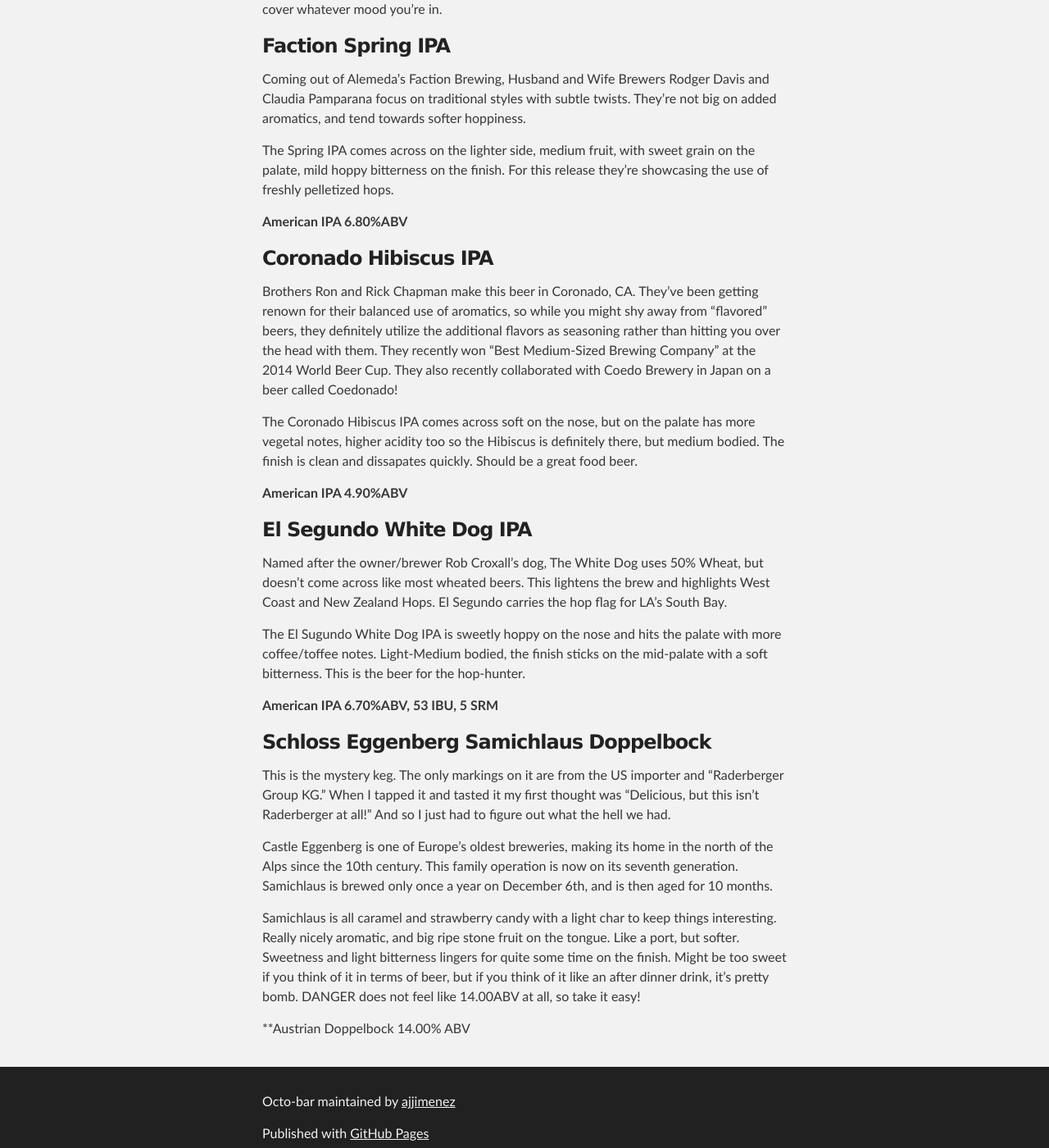
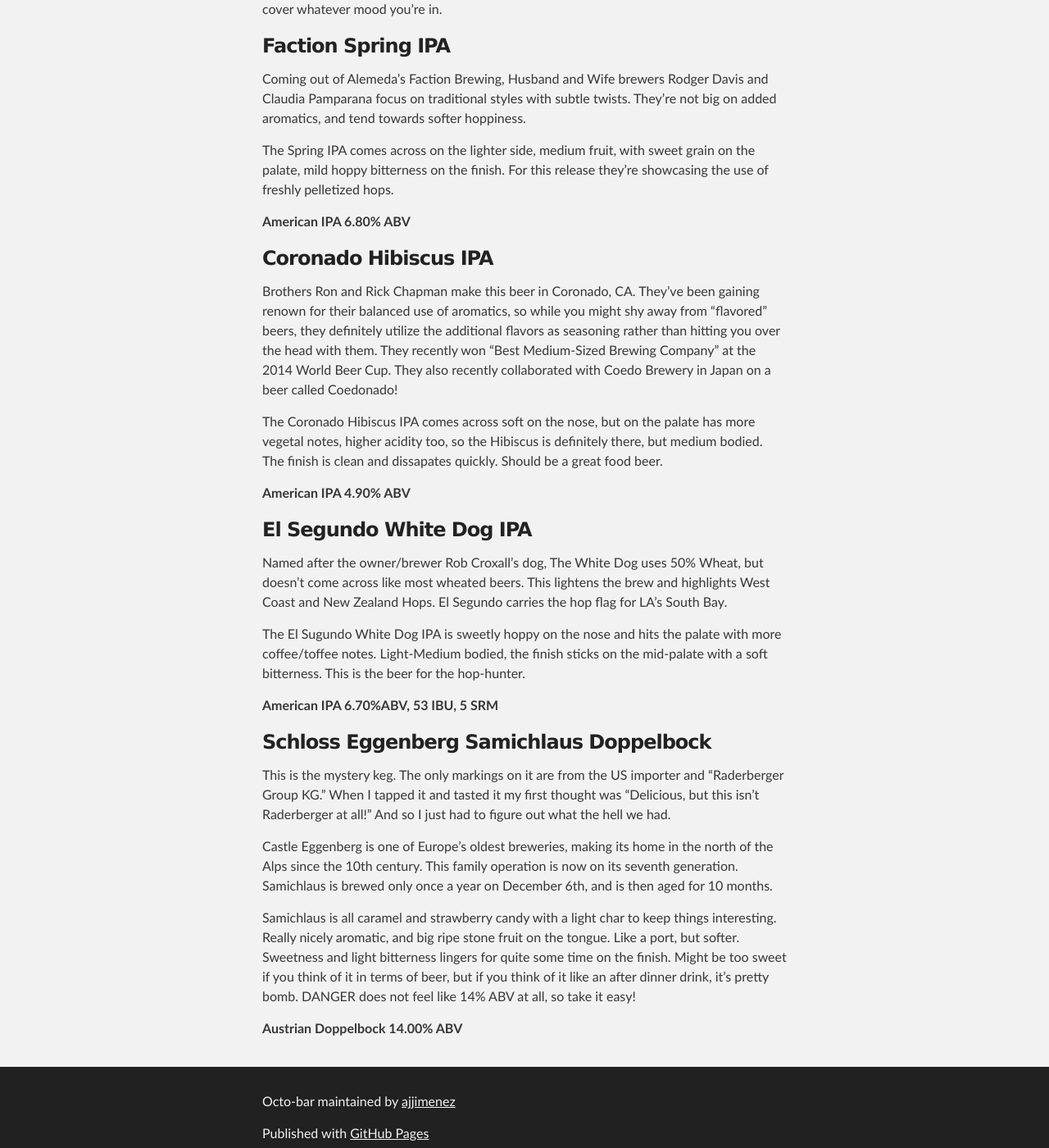
Before and after one commit to ajjimenez/Octo-Bar, a Jekyll site: the page built from _posts/2014-06-06-Beer-June.md, in a window 1280 px wide and 1400 px high, scrolled down 995 px. Shown: the whole window at 82% size. Built offline with Jekyll 4.4.1, drawn with Linux system fonts in a browser that asks for light colours.

Commit message:
Blog Post Edit

```diff
--- a/_posts/2014-06-06-Beer-June.md
+++ b/_posts/2014-06-06-Beer-June.md
@@ -13,21 +13,21 @@ Currently on Tap we've got three IPAs and one slightly mysterious Doppelbock.  I
 And while we might have 3 IPAs...there's quite a range between them, so hopefuly we can cover whatever mood you're in.
 
 ###Faction Spring IPA
-Coming out of Alemeda's Faction Brewing, Husband and Wife Brewers Rodger Davis and Claudia Pamparana focus on traditional styles with subtle twists.  They're not big on added aromatics, and tend towards softer hoppiness.
+Coming out of Alemeda's Faction Brewing, Husband and Wife brewers Rodger Davis and Claudia Pamparana focus on traditional styles with subtle twists.  They're not big on added aromatics, and tend towards softer hoppiness.
 
 The Spring IPA comes across on the lighter side, medium fruit, with sweet grain on the palate, mild hoppy bitterness on the finish.  For this release they're showcasing the use of freshly pelletized hops.
 
 
-**American IPA 6.80%ABV**
+**American IPA 6.80% ABV**
 
 ###Coronado Hibiscus IPA
-Brothers Ron and Rick Chapman make this beer in Coronado, CA.  They've been getting renown for their balanced use of aromatics, so while you might shy away from "flavored" beers, they definitely utilize the additional flavors as seasoning rather than hitting you over the head with them.  They recently won "Best Medium-Sized Brewing Company" at the 2014 World Beer Cup.  They also recently collaborated with Coedo Brewery in Japan on a beer called Coedonado!
+Brothers Ron and Rick Chapman make this beer in Coronado, CA.  They've been gaining renown for their balanced use of aromatics, so while you might shy away from "flavored" beers, they definitely utilize the additional flavors as seasoning rather than hitting you over the head with them.  They recently won "Best Medium-Sized Brewing Company" at the 2014 World Beer Cup.  They also recently collaborated with Coedo Brewery in Japan on a beer called Coedonado!
 
 
-The Coronado Hibiscus IPA comes across soft on the nose, but on the palate has more vegetal notes, higher acidity too so the Hibiscus is definitely there, but medium bodied. The finish is clean and dissapates quickly.  Should be a great food beer.
+The Coronado Hibiscus IPA comes across soft on the nose, but on the palate has more vegetal notes, higher acidity too, so the Hibiscus is definitely there, but medium bodied. The finish is clean and dissapates quickly.  Should be a great food beer.
 
 
-**American IPA 4.90%ABV**
+**American IPA 4.90% ABV**
 
 ###El Segundo White Dog IPA
 Named after the owner/brewer Rob Croxall's dog, The White Dog uses 50% Wheat, but doesn't come across like most wheated beers.  This lightens the brew and highlights West Coast and New Zealand Hops.  El Segundo carries the hop flag for LA's South Bay.
@@ -43,6 +43,6 @@ This is the mystery keg. The only markings on it are from the US importer and "R
 
 Castle Eggenberg is one of Europe's oldest breweries, making its home in the north of the Alps since the 10th century.  This family operation is now on its seventh generation.  Samichlaus is brewed only once a year on December 6th, and is then aged for 10 months.
 
-Samichlaus is all caramel and strawberry candy with a light char to keep things interesting.  Really nicely aromatic, and big ripe stone fruit on the tongue. Like a port, but softer. Sweetness and light bitterness lingers for quite some time on the finish. Might be too sweet if you think of it in terms of beer, but if you think of it like an after dinner drink, it's pretty bomb.  DANGER does not feel like 14.00ABV at all, so take it easy!
+Samichlaus is all caramel and strawberry candy with a light char to keep things interesting.  Really nicely aromatic, and big ripe stone fruit on the tongue. Like a port, but softer. Sweetness and light bitterness lingers for quite some time on the finish. Might be too sweet if you think of it in terms of beer, but if you think of it like an after dinner drink, it's pretty bomb.  DANGER does not feel like 14% ABV at all, so take it easy!
 
-**Austrian Doppelbock 14.00% ABV
+**Austrian Doppelbock 14.00% ABV**
```
